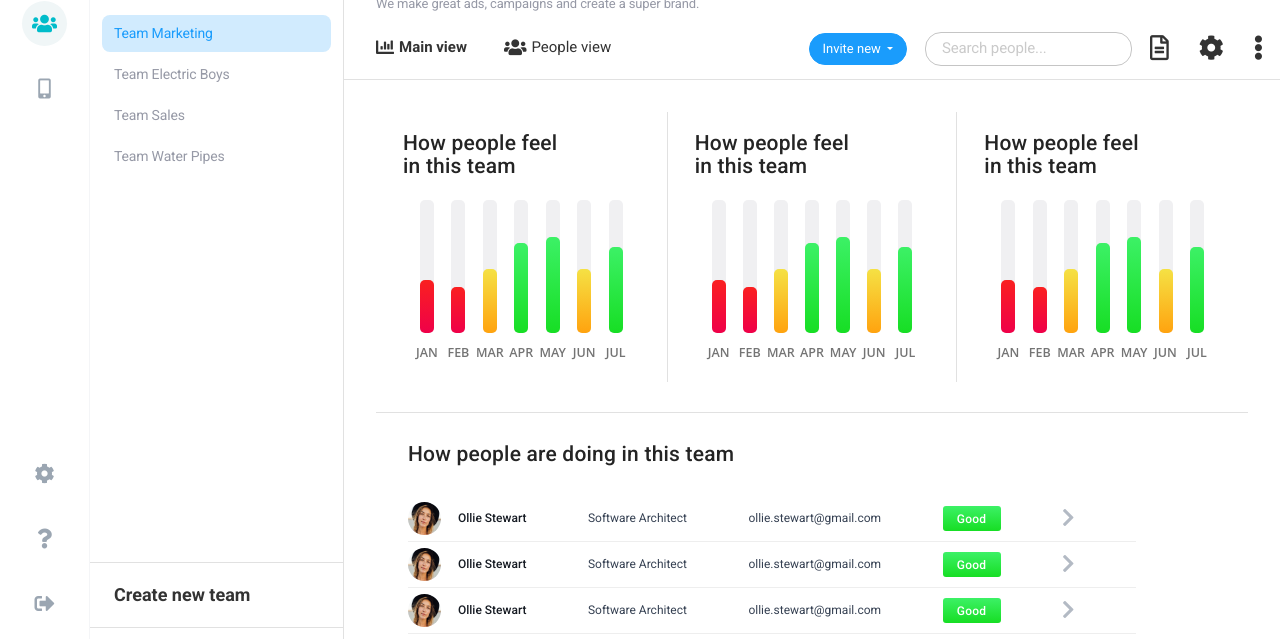
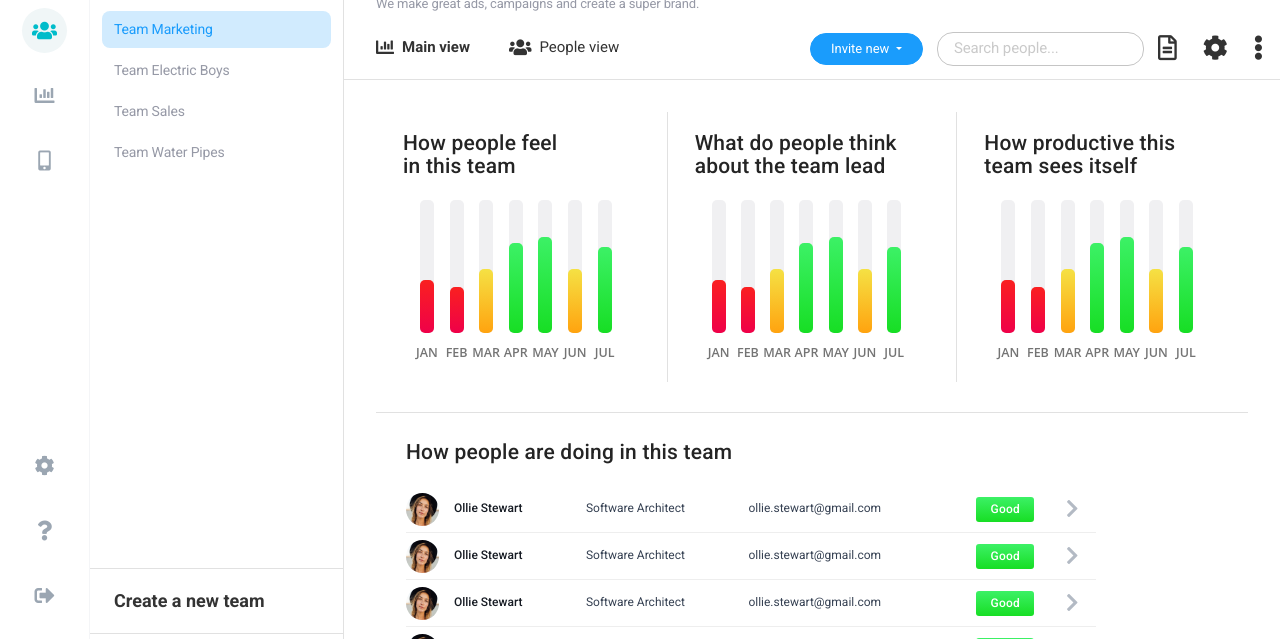
Before and after one commit to markrajk/dashboard, a plain HTML site: page index.html in a window 1280 px wide. Shown: the part 85-724 px from the top of the page. Drawn offline with Linux system fonts and the light colour scheme.

Commit message:
small position changes on all elements

```diff
--- a/index.html
+++ b/index.html
@@ -33,6 +33,12 @@
                             <i class="fas fa-users"></i>
                         </a>
                     </li>
+                    <li class="sidebar-main-item">
+                        <a href="#" class="sidebar-main-link sidebar-main-link-icon">
+                            <i class="fas fa-chart-bar"></i>
+                        </a>
+                    </li>
+
                     <li class="sidebar-main-item">
                         <a href="#" class="sidebar-main-link sidebar-main-link-icon">
                             <i class="fas fa-mobile-alt"></i>
@@ -90,7 +96,7 @@
                     </li>
                 </ul>
                 <div class="sidebar-menu-footer">
-                    <a href="#" class="sidebar-menu-footer-create-new">Create new team</a>
+                    <a href="#" class="sidebar-menu-footer-create-new">Create a new team</a>
                     <a href="#" class="btn-custom-white">
                         Get the mobile app
                         <i class="fab fa-google-play"></i>
@@ -162,8 +168,8 @@
             <main class="main">
                 <div class="card-1">
                     <div class="graph-card">
-                        <div class="graph-card-header d-flex justify-content-between">
-                            <h3 class="text-truncate mr-2">How people feel <br>in this team</h3>
+                        <div class="graph-card-header">
+                            <h3>How people feel <br>in this team</h3>
                         </div>
                         <div class="graph-card-body">
                             <div class="bar d-none d-xl-block">
@@ -215,8 +221,8 @@
                 </div>
                 <div class="card-2">
                     <div class="graph-card">
-                        <div class="graph-card-header d-flex justify-content-between">
-                            <h3 class="text-truncate mr-2">How people feel <br>in this team</h3>
+                        <div class="graph-card-header">
+                            <h3>What do people think <br>about the team lead</h3>
                         </div>
                         <div class="graph-card-body">
                             <div class="bar d-none d-xl-block">
@@ -268,8 +274,8 @@
                 </div>
                 <div class="card-3">
                     <div class="graph-card">
-                        <div class="graph-card-header d-flex justify-content-between">
-                            <h3 class="text-truncate mr-2">How people feel <br>in this team</h3>
+                        <div class="graph-card-header">
+                            <h3>How productive this <br>team sees itself</h3>
                         </div>
                         <div class="graph-card-body">
                             <div class="bar d-none d-xl-block">
--- a/public/scss/style.scss
+++ b/public/scss/style.scss
@@ -71,7 +71,7 @@ a:focus {
     display: flex;
     justify-content: center;
     align-items: center;
-    padding: 1.3rem 0rem;
+    padding: 1rem 0rem;
     font-size: 15px;
     font-weight: 500;
     line-height: 1.33;
@@ -275,12 +275,14 @@ a:focus {
         }
 
         & .logo img {
+            margin-bottom: .7rem;
             width: 3.9rem;
             height: 3.9rem;
         }
 
 
         & .letter-circle {
+            margin-top: .8rem;
             display: inline-flex;
             justify-content: center;
             align-items: center;
@@ -349,7 +351,7 @@ a:focus {
         }
 
         &-list {
-            margin-top: 1.6rem;
+            margin-top: 1.2rem;
             padding: 0 1.2rem;
 
             &-item {
@@ -496,7 +498,7 @@ a:focus {
         margin-top: 1.8rem;
 
         & > *:not(:first-child) {
-            margin-left: 1.8rem;
+            margin-left: 1.4rem;
         }
 
         & .choose {
@@ -513,12 +515,12 @@ a:focus {
                 }
 
                 &:first-child {
-                    margin-right: 3.3rem;
+                    margin-right: 3.5rem;
                 }
 
                 & i {
                     margin-top: -.1rem;
-                    margin-right: .5rem;
+                    margin-right: .8rem;
                     font-size: 1.8rem;
                 }
             }
@@ -528,7 +530,7 @@ a:focus {
 
         & .dropdown-toggle {
             font-size: 1.3rem;
-            padding: .5rem 1.25rem;
+            padding: .5rem 2rem;
             border-radius: 16px;
         }
 
@@ -624,7 +626,6 @@ a:focus {
                 h3 {
                     margin: 0;
                     padding: 0;
-                    width: 155px;
                     opacity: 0.96;
                     font-size: 2.1rem;
                     font-weight: 500;
@@ -636,6 +637,7 @@ a:focus {
 
             &-body {
                 padding: 2.2rem 1.7rem;
+                padding-right: 2.8rem;
                 height: calc(100% - 4.6rem);
             }
         }
@@ -646,14 +648,15 @@ a:focus {
 
 
 .table {
-    max-width: 76rem;
+    max-width: 72rem;
     margin: 0;
     height: 100%;
-    padding: 0 3.2rem;
+    padding: 0 3rem;
     padding-right: 0;
 
     &-header {
-        padding: 3rem 0;
+        padding: 2.8rem 0;
+        padding-bottom: 2.2rem;
 
         & h3 {
             opacity: 0.96;
@@ -678,10 +681,10 @@ a:focus {
     }
 
     &-row {
-        padding: .6rem 0;
+        padding: .65rem 0;
         display: grid;
         align-items: center;
-        grid-template-columns: repeat(5, auto);
+        grid-template-columns: repeat(4, auto) 3rem;
         font-size: 1.2rem;
         line-height: 1.33;
         color: #354052;
@@ -695,7 +698,7 @@ a:focus {
             }
 
             &-name {
-                margin-left: 1.4rem;
+                margin-left: 1.2rem;
                 color: #171C24;
                 font-weight: 500;
 
@@ -703,6 +706,10 @@ a:focus {
                 &:focus {
                     color: #171C24;
                 }
+            }
+
+            & .btn-custom-table {
+                justify-self: center;
             }
 
             &-arrow {
@@ -716,6 +723,7 @@ a:focus {
             }
 
 
+
         }
     }
 }
```
Also changed, not shown: public/css/style.css.
